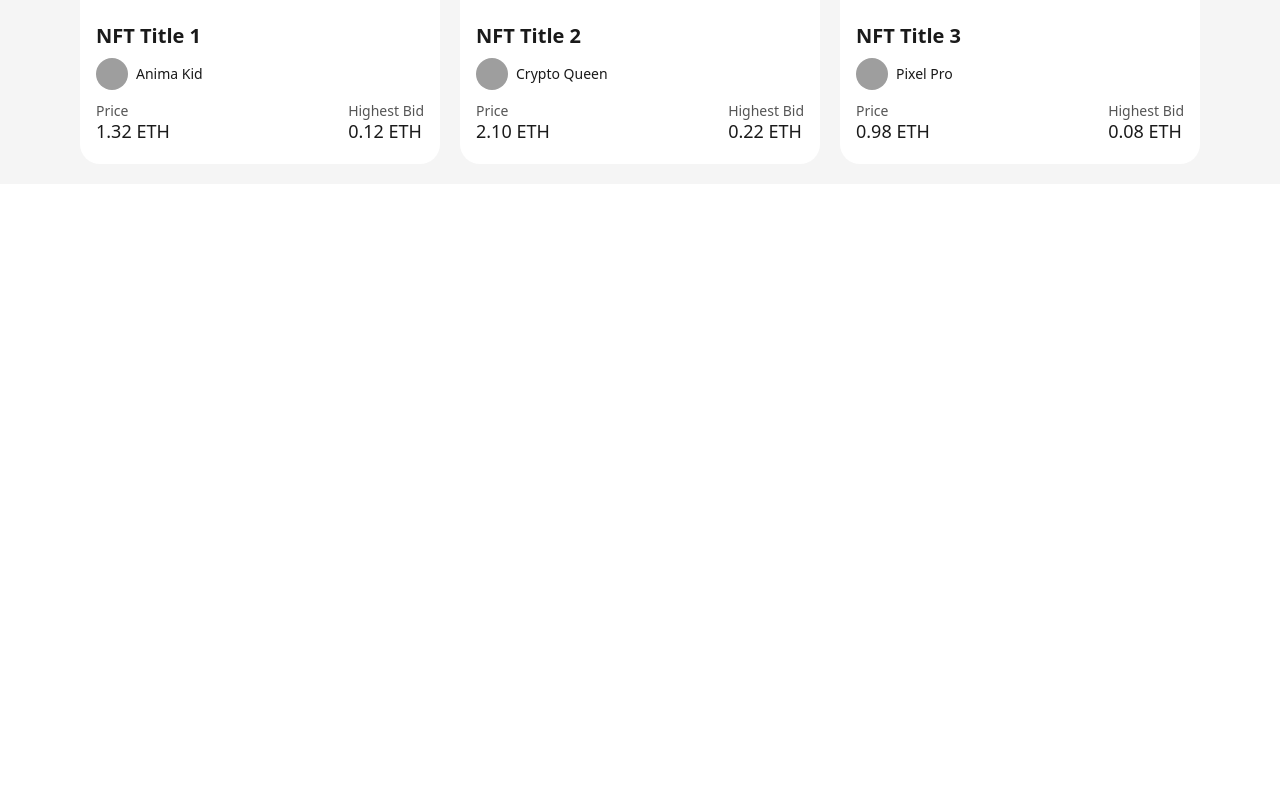
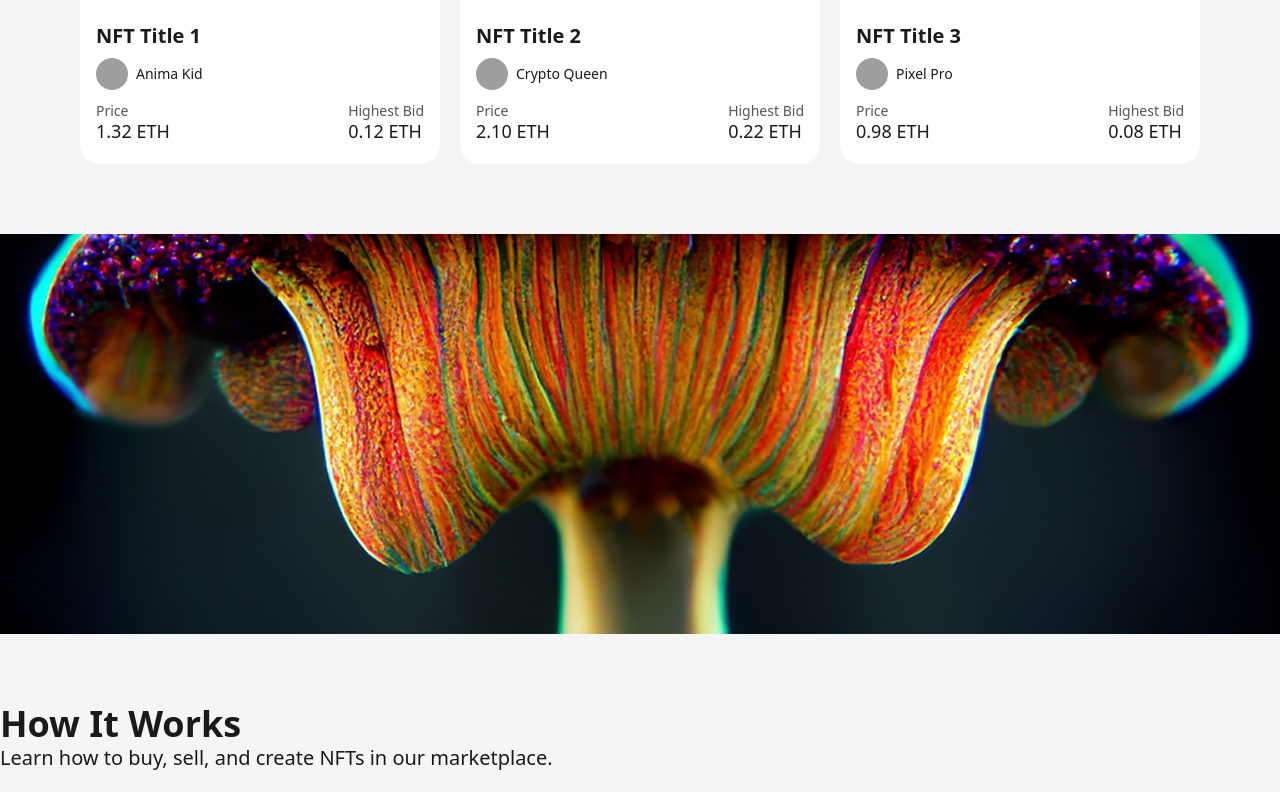
Before and after one commit to Kaksie-codes/my-nft-marketplace, a React (Vite) app in the folder frontend/: page / in a window 1280 px wide. Shown: the part 3900-4692 px from the top of the page. Before the commit the page ends 4084 px from the top, so only its background shows below. Built offline with nearby package versions, Linux system fonts and the light colour scheme; grey boxes are pictures that could not be loaded.

Commit message:
Add Highlight and How It Works sections to homepage
Introduced HighlightSection and HowItWorksSection components with corresponding UI and image. Updated HomePage to include these new sections, enhancing the homepage content.

```diff
--- /dev/null
+++ b/frontend/src/components/HighlightSection.tsx
@@ -0,0 +1,10 @@
+
+const HighlightSection = () => {
+  return (
+    <div className='mt-[70px] h-[400px]'>
+      <img src="highlight.png" alt="Highlight" className='w-full h-full object-cover' />
+    </div>
+  )
+}
+
+export default HighlightSection
--- /dev/null
+++ b/frontend/src/components/HowItWorksSection.tsx
@@ -0,0 +1,13 @@
+
+const HowItWorksSection = () => {
+  return (
+    <div className='mt-[70px]'>
+      <h2 className='text-main font-bold text-4xl'>How It Works</h2>
+      <p className='text-main text-xl'>
+        Learn how to buy, sell, and create NFTs in our marketplace.
+      </p>
+    </div>
+  )
+}
+
+export default HowItWorksSection
--- a/frontend/src/pages/HomePage.tsx
+++ b/frontend/src/pages/HomePage.tsx
@@ -1,6 +1,8 @@
 import BrowseCategoriesSection from '../components/BrowseCategoriesSection'
 import DiscoverMoreNFTsSection from '../components/DiscoverMoreNFTsSection'
 import Herosection from '../components/Herosection'
+import HighlightSection from '../components/HighlightSection'
+import HowItWorksSection from '../components/HowItWorksSection'
 import RegularPageWrapper from '../components/RegularPageWrapper'
 import TopCreatorsSection from '../components/TopCreatorsSection'
 import TrendingCollectionSection from '../components/TrendingCollectionSection'
@@ -13,6 +15,8 @@ const HomePage = () => {
       <TopCreatorsSection />
       <BrowseCategoriesSection />
       <DiscoverMoreNFTsSection />
+      <HighlightSection />
+      <HowItWorksSection />
     </RegularPageWrapper>
   )
 }
```
Also changed, not shown: frontend/public/highlight.png (added).
